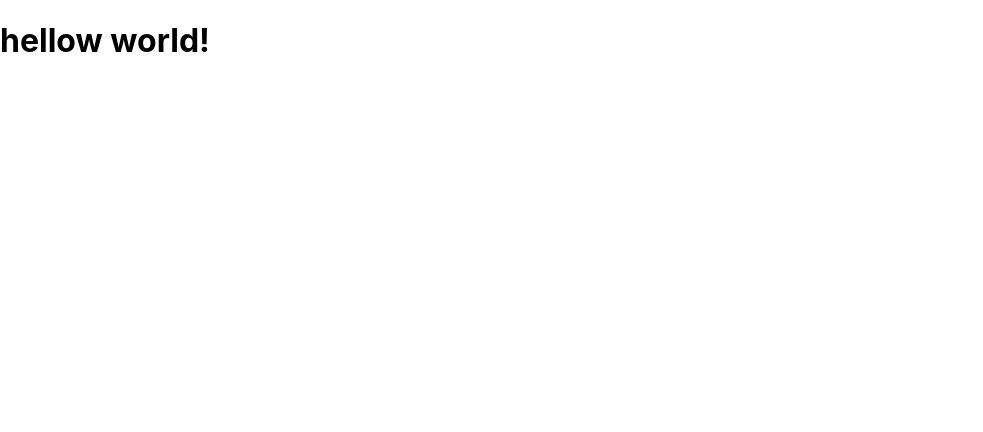
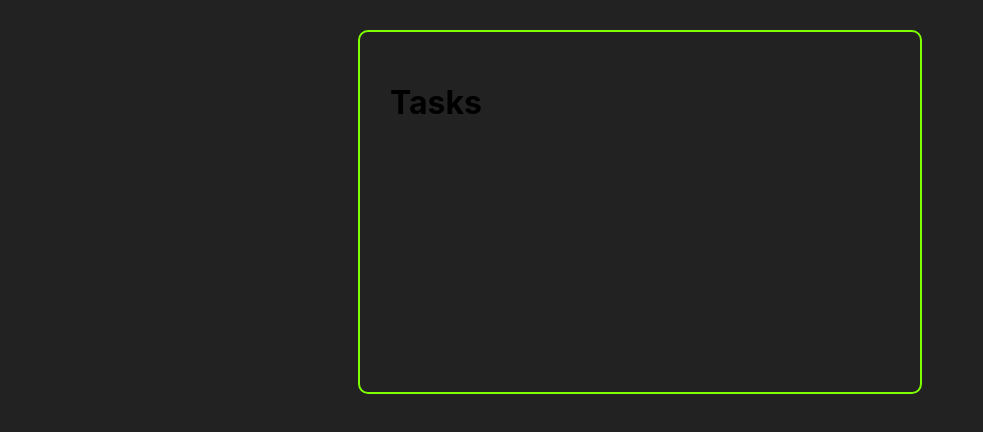
Before and after one commit to marcelojlf23/curso-react, a React (Create React App) app: page / in a window 1280 px wide. Shown: the top 432 px of the page, without its empty margins (0-983 px from the left). Built offline with nearby package versions, Linux system fonts and the light colour scheme.

Commit message:
understanding useState Hook
- understanding useState Hook
- creating and importing componente to another compoment

```diff
--- a/src/App.css
+++ b/src/App.css
@@ -1,38 +1,9 @@
-.App {
-  text-align: center;
+.container {
+    max-width: 500px;
+    margin: 30px auto;
+    overflow: auto;
+    min-height: 300px;
+    border: 2px solid chartreuse;
+    padding: 30px;
+    border-radius: 10px;
 }
-
-.App-logo {
-  height: 40vmin;
-  pointer-events: none;
-}
-
-@media (prefers-reduced-motion: no-preference) {
-  .App-logo {
-    animation: App-logo-spin infinite 20s linear;
-  }
-}
-
-.App-header {
-  background-color: #282c34;
-  min-height: 100vh;
-  display: flex;
-  flex-direction: column;
-  align-items: center;
-  justify-content: center;
-  font-size: calc(10px + 2vmin);
-  color: white;
-}
-
-.App-link {
-  color: #61dafb;
-}
-
-@keyframes App-logo-spin {
-  from {
-    transform: rotate(0deg);
-  }
-  to {
-    transform: rotate(360deg);
-  }
-}
--- a/src/App.js
+++ b/src/App.js
@@ -1,7 +1,29 @@
-import React from "react"
+import React, { useState } from "react";
+import "./App.css";
+import Tasks from "./components/Tasks";
 
 const App = () => {
-  return <h1>hellow world!</h1>;
+  // const message = "Hellow World!";
+  const [tasks, setTesks] = useState([
+    {
+      id: '1',
+      title: 'Estudar programação',
+      completed: false,
+    },
+    {
+      id: '2',
+      title: 'Ler livros',
+      completed: true,
+    }
+  ])
+
+  return (
+    <>
+      <div className="container">
+        <Tasks />
+      </div>
+    </>
+  );
 }
 
 export default App;
--- /dev/null
+++ b/src/components/Tasks.js
@@ -0,0 +1,7 @@
+import React from 'react';
+
+const Tasks = ()=> {
+    return <h1>Tasks</h1>
+}
+
+export default Tasks;
--- a/src/index.css
+++ b/src/index.css
@@ -5,6 +5,7 @@
     sans-serif;
   -webkit-font-smoothing: antialiased;
   -moz-osx-font-smoothing: grayscale;
+  background-color: #222;
 }
 
 code {
--- a/src/index.js
+++ b/src/index.js
@@ -2,7 +2,6 @@
 import ReactDOM from 'react-dom';
 import './index.css';
 import App from './App';
-import reportWebVitals from './reportWebVitals';
 
 ReactDOM.render(
   <React.StrictMode>
@@ -10,8 +9,3 @@
   </React.StrictMode>,
   document.getElementById('root')
 );
-
-// If you want to start measuring performance in your app, pass a function
-// to log results (for example: reportWebVitals(console.log))
-// or send to an analytics endpoint. Learn more: https://bit.ly/CRA-vitals
-reportWebVitals();
--- a/src/reportWebVitals.js
+++ /dev/null
@@ -1,13 +0,0 @@
-const reportWebVitals = onPerfEntry => {
-  if (onPerfEntry && onPerfEntry instanceof Function) {
-    import('web-vitals').then(({ getCLS, getFID, getFCP, getLCP, getTTFB }) => {
-      getCLS(onPerfEntry);
-      getFID(onPerfEntry);
-      getFCP(onPerfEntry);
-      getLCP(onPerfEntry);
-      getTTFB(onPerfEntry);
-    });
-  }
-};
-
-export default reportWebVitals;
```
Also changed, not shown: src/setupTests.js (deleted, +0 -5 lines), src/logo.svg (deleted), 1 other file (tests, documents, lock files or other folders).
